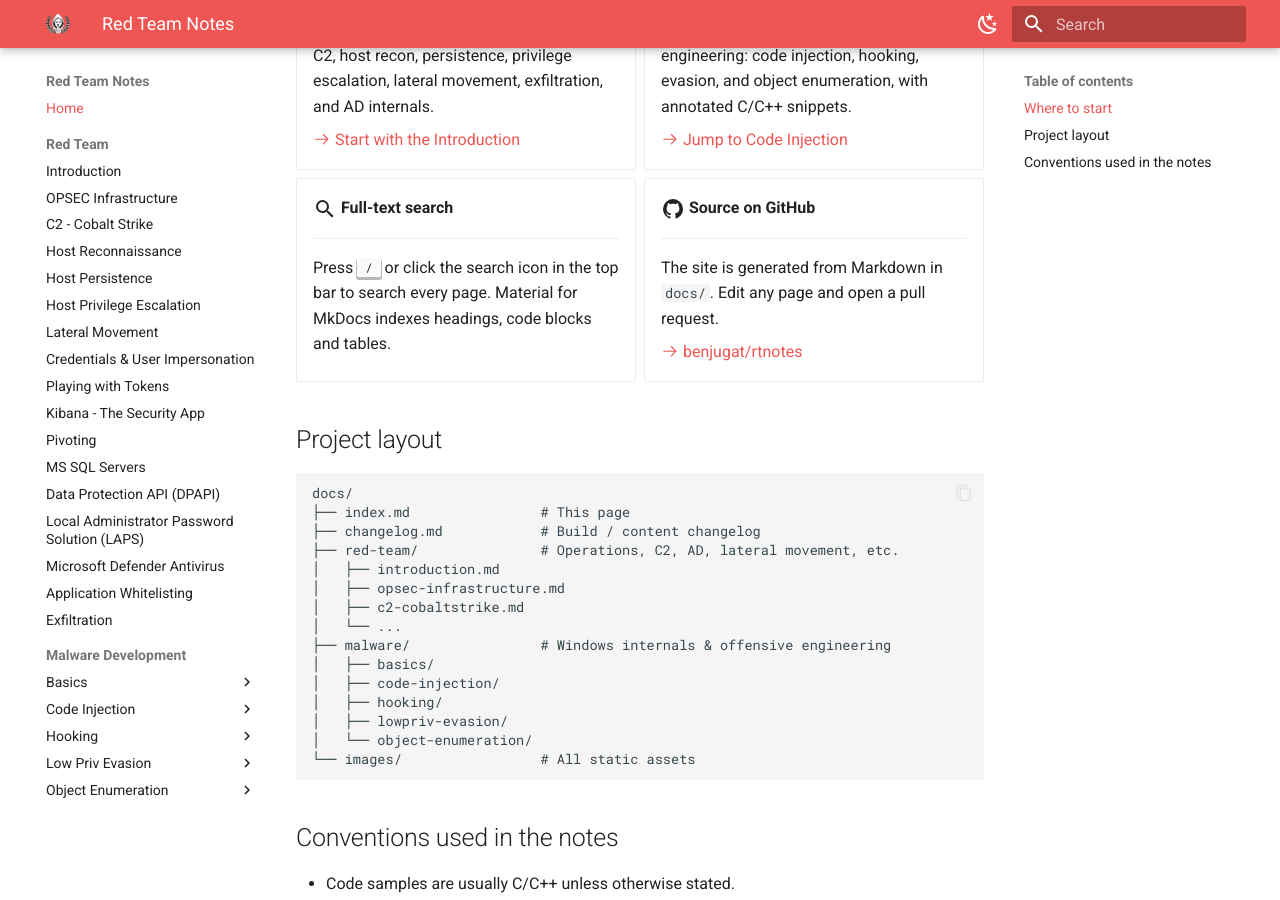
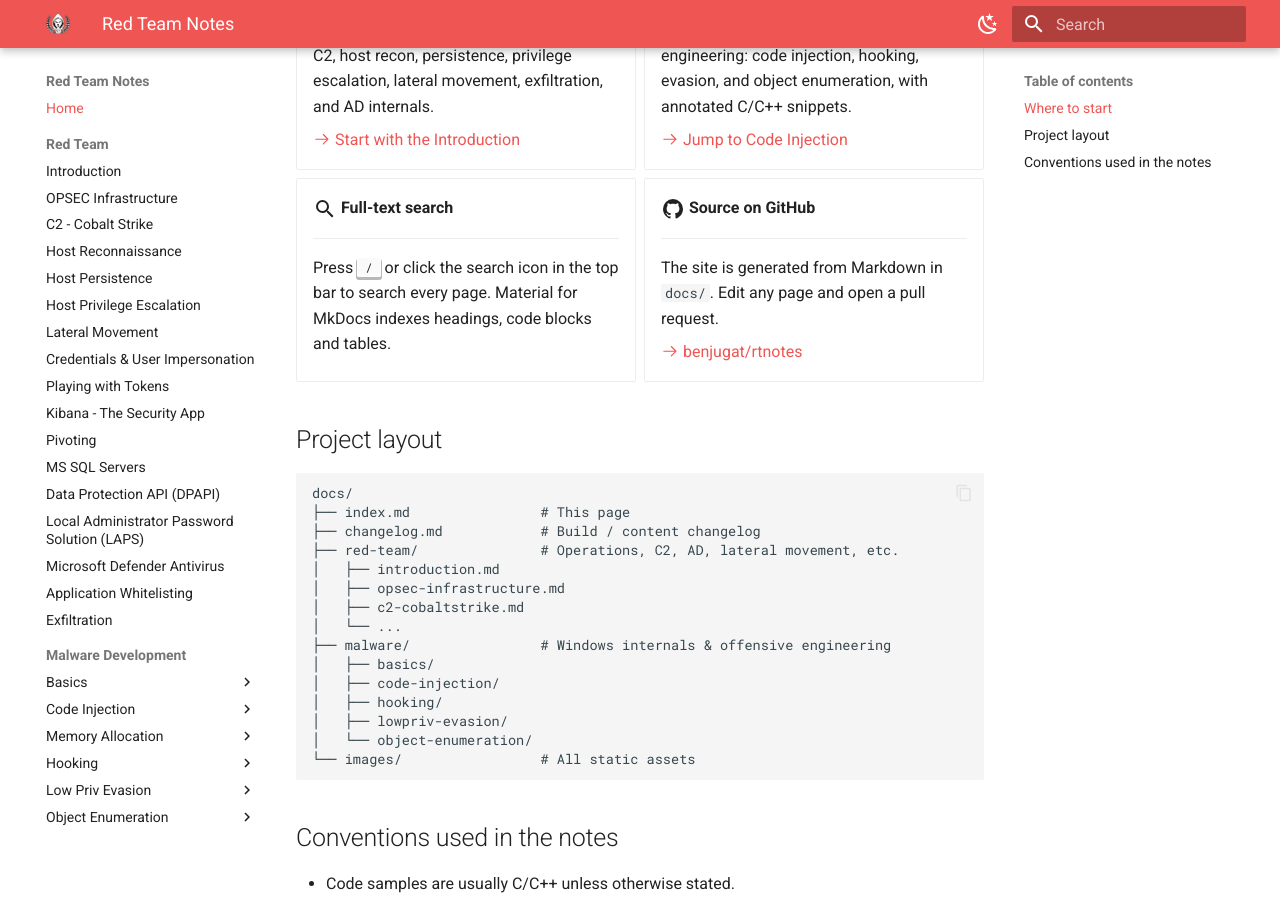
Before and after one commit to benjugat/rtnotes, an MkDocs documentation site: the page built from docs/index.md, in a window 1280 px wide and 900 px high, scrolled down 500 px. Built offline with MkDocs 1.6.1 and Material for MkDocs 9.7.7, drawn with Linux system fonts in a browser that asks for light colours.

Commit message:
module stomping

```diff
--- a/mkdocs.yml
+++ b/mkdocs.yml
@@ -138,6 +138,8 @@ nav:
           - malware/code-injection/APC-injection.md
           - malware/code-injection/early-bird.md
           - malware/code-injection/srdi.md
+      - Memory Allocation:
+          - malware/memory-allocation/module-stomping.md
       - Hooking:
           - malware/hooking/detour.md
           - malware/hooking/iat-hooking.md
```
